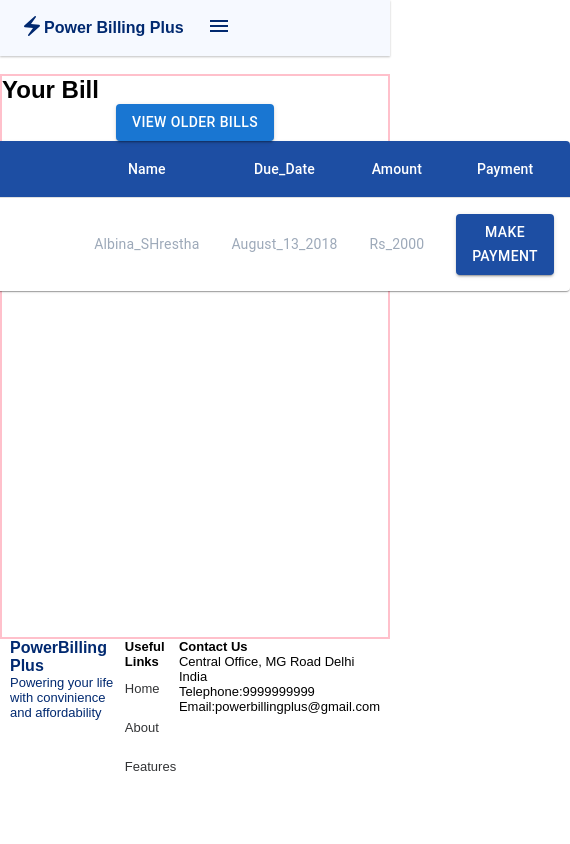
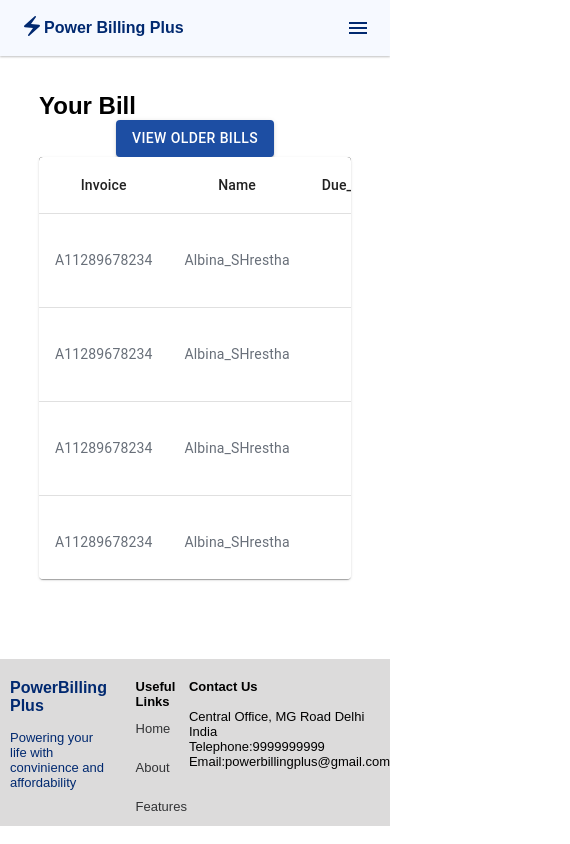
Before and after one commit to kajaljha9/Power-Billing-Plus, a React (Vite) app: page /viewbill in a window 390 px wide. Shown: the whole page, 570 px wide, since content can reach past the window. Built offline with nearby package versions, Linux system fonts and the light colour scheme.

Commit message:
updated file

```diff
--- a/src/components/user/Footer.css
+++ b/src/components/user/Footer.css
@@ -15,7 +15,6 @@
   bottom: 0;
   right: 0; */
 
-
 /* text-align: center;
   height: 8rem;
   background-color: #f6f9ff;
@@ -23,7 +22,6 @@
   flex-wrap: wrap;
   justify-content: center;
   align-items: center;*/
-
 
 /* }  */
 /*
@@ -70,31 +68,47 @@ p {
   width: 100%;
 } */
 
+.f1 {
+  /* border: 2px solid red; */
+  margin-left: 10px;
+  color: #012970;
+  width: 60%;
+  font-size: small;
+}
 
-.Footer{
-  margin: auto;
-  /* background-color: lightgrey; */
+.f2 {
+  /* border: 2px solid green; */
+  display: flex;
+  flex-direction: column;
+  /* justify-content: center; */
+  font-size: small;
+}
+
+#f2b{
+  /* border:2px solid pink; */
+  width:30%;
+  margin:auto;
+}
+
+/* .f3 {
+  border: 2px solid blue;
+} */
+
+.footer {
   display: flex;
   flex-direction: row;
+  /* margin: auto; */
   bottom: 0;
+  background-color: rgb(220, 219, 219);
+  padding-top: 20px;
+  border: 1px;
+  box-shadow: 5px;
+  margin-top: 10px;
+  font-size: small;
 }
 
-.f1{
-  margin-left: 10px;
-  color: #012970;
-  width: 45%;
-  font-size: small;
-
-}
-
-.f2{
+/* ul{
 display: flex;
-  justify-content: flex-end;
-  margin-right: 10px;
-  font-size: small;
-
-}
-
-.f4{
-  font-size: small;
-}
+flex-direction: column;
+justify-content: center;
+} */
--- a/src/components/user/Footer.jsx
+++ b/src/components/user/Footer.jsx
@@ -2,19 +2,18 @@ import { Grid } from "@mui/material";
 import "./Footer.css";
 import { Outlet, Link } from "react-router-dom";
 
-
 function Footer() {
   return (
-    <Grid container >
-
-    <div className="Footer">
+    <Grid container>
+      <div className="footer">
         <div className="f1">
           <h3>PowerBilling Plus</h3>
+          <br />
           <p>Powering your life with convinience and affordability</p>
         </div>
 
         <div className="f2">
-        <div className="f3">
+        <div id="f2b">
         <h4>Useful Links</h4>
           <nav>
             <ul>
@@ -37,13 +36,16 @@ function Footer() {
           </nav>
           <Outlet />
         </div>
-        <div className="f4">
+
+        </div>
+
+        <div className="f3">
           <h4>Contact Us</h4>
+          <br />
           <p>Central Office, MG Road Delhi</p>
           <p>India</p>
           <p>Telephone:9999999999</p>
           <p>Email:powerbillingplus@gmail.com</p>
-        </div>
         </div>
       </div>
     </Grid>
--- a/src/components/user/Header.css
+++ b/src/components/user/Header.css
@@ -1,88 +1,3 @@
-/* *{
-  margin:0%;
-  padding:0%;
-}
-
-.header {
-  border:2px solid black;
-  position: sticky;
-  top: 0;
-  background-color: #f6f9ff;
-  height: 3.5rem;
-  width: 100%;
-  color: #012970;
-  box-shadow: 0px 1px 2px rgba(0, 0, 0, 0.25);
-  display: flex;
-  justify-content: space-between;
-}
-
-
-
-ul {
-  list-style-type: none;
-}
-
-.icon {
-  margin-left: 5px;
-}
-.icon-name {
-  border:2px solid black;
-  display: flex;
-  align-items: center;
-}
-
-.navbar a {
-  text-decoration: none;
-  color: #012970;
-  margin-right: 5px;
-  padding: 0 30px;
-}
-
-.navbar li {
-  padding-top: 1%;
-  display: inline-block;
-}
-.navbar > nav> ul{
-  display: flex;
-} */
-
-/* .phonenav{
-  display:none !important;
-} */
-
-/* /* @media  (max-width: 767px) {
-  .navbar{
-    display: none;
-  } */
-
-/* .phonenav {
-    border: 2px solid rgb(215, 53, 53) !important;
-    display:block !important;
-    position:fixed;
-    right: 10%;
-    top: 10%;
-    transform: translateX(20%);
-  }
-
-  .phonenav link{
-    color:#012970;
-  }
-
-
-@media (max-width:767px){
-  .navbar{
-    display: inline-block;
-    border:2px solid green;
-    background-color:#f6f9ff;
-
-  }
-  .header{
-    width:100%;
-  }
-} */
-
-/* ---------------------------------newcss------------------------------------ */
-
 * {
   margin: 0;
   padding: 0;
@@ -163,14 +78,13 @@ h3{
 .navbar a {
   text-decoration: none;
   color: #012970;
-  /* margin-right: 20px; */
   padding: 0 10px;
 }
 
 /* Mobile menu toggle */
 .menu-toggle {
-  display: none;
-  cursor: pointer;
+
+  display: none !important;
 }
 
 /* Responsive styling */
@@ -180,15 +94,16 @@ h3{
   }
 
   .menu-toggle {
-    display: block; /* Show the menu toggle button on small screens */
+    display:flex !important; /* Show the menu toggle button on small screens */
+    /* border:2px solid red; */
   }
 
   .navbar.open {
     display: block; /* Show the navbar when the menu is open */
     position: absolute;
     top: 3.5rem;
-    left: 0;
-    width: 100%;
+    right: 0;
+    width: 40%;
     background-color: #f6f9ff;
     box-shadow: 0px 1px 2px rgba(0, 0, 0, 0.25);
   }
@@ -199,6 +114,6 @@ h3{
   }
 
   .navbar.open li {
-    padding: 1rem 0;
+    padding: 0.5rem 0;
   }
 }
--- a/src/components/user/Header.jsx
+++ b/src/components/user/Header.jsx
@@ -1,225 +1,3 @@
-// // import {
-// //   AppBar,
-// //   Box,
-// //   Button,
-// //   CssBaseline,
-// //   Divider,
-// //   Drawer,
-// //   IconButton,
-// //   List,
-// //   ListItem,
-// //   ListItemButton,
-// //   ListItemText,
-// //   Toolbar,
-// //   Typography
-// // } from "@mui/material";
-// // import PropTypes from "prop-types";
-// // import React from "react";
-// // import MenuIcon from "@mui/icons-material/Menu";
-// import "./Header.css";
-// import ElectricBoltIcon from "@mui/icons-material/ElectricBolt";
-
-// // import { useState } from "react";
-// import { useNavigate } from "react-router-dom";
-// import { Outlet, Link } from "react-router-dom";
-
-// const Header = () => {
-//   const navigate = useNavigate();
-
-//   // const drawerWidth = 240;
-//   // const navItems = ["Home", "About", "Contact"];
-
-//   // return function DrawerAppBar(props) {
-//   //   const { window } = props;
-//   //   const [mobileOpen, setMobileOpen] = React.useState(false);
-
-//   //   const handleDrawerToggle = () => {
-//   //     setMobileOpen((prevState) => !prevState);
-//   //   };
-
-//   //   const drawer = (
-//   //     <Box onClick={handleDrawerToggle} sx={{ textAlign: "center" }}>
-//   //       <Typography variant="h6" sx={{ my: 2 }}>
-//   //         MUI
-//   //       </Typography>
-//   //       <Divider />
-//   //       <List>
-//   //         {navItems.map((item) => (
-//   //           <ListItem key={item} disablePadding>
-//   //             <ListItemButton sx={{ textAlign: "center" }}>
-//   //               <ListItemText primary={item} />
-//   //             </ListItemButton>
-//   //           </ListItem>
-//   //         ))}
-//   //       </List>
-//   //     </Box>
-//   //   );
-//   //   DrawerAppBar.propTypes = {
-//   //     window: PropTypes.func
-//   //   };
-
-//   //   const container =
-//   //     window !== undefined ? () => window().do cument.body : undefined;
-
-//   return(
-
-//     {console.log("hello")}
-//       <div className="header">
-//         <div onClick={() => navigate("/")} className="icon-name">
-//           <div className="icon">
-//             <ElectricBoltIcon />
-//           </div>
-
-//           <div className="name">
-//             <h3>Power Billing Plus</h3>
-//           </div>
-//         </div>
-//         <div className="navbar">
-//           <nav>
-//             <ul>
-//               <li>
-//                 <Link className="link" to="/">
-//                   Home
-//                 </Link>
-//               </li>
-//               <li>
-//                 <Link className="link" to="/">
-//                   About
-//                 </Link>
-//               </li>
-//               <li>
-//                 <Link className="link" to="/">
-//                   Features
-//                 </Link>
-//               </li>
-//               <li>
-//                 <Link className="link" to="/profile">
-//                   Profile
-//                 </Link>
-//               </li>
-//               <li>
-//                 <Link className="link" to="/viewbill">
-//                   View Bill
-//                 </Link>
-//               </li>
-//               <li>
-//                 <Link className="link" to="/signup">
-//                   Sign up
-//                 </Link>
-//               </li>
-//               <li>
-//                 <Link className="link" to="/login">
-//                   Login
-//                 </Link>
-//               </li>
-//             </ul>
-//           </nav>
-//         </div>
-
-//         {/* <nav className={click ? "phonenav" : ""}>
-//           <ul>
-//             <li>
-//               <Link className="link" to="/">
-//                 Home
-//               </Link>
-//             </li>
-//             <li>
-//               <Link className="link" to="/">
-//                 About
-//               </Link>
-//             </li>
-//             <li>
-//               <Link className="link" to="/">
-//                 Features
-//               </Link>
-//             </li>
-//             <li>
-//               <Link className="link" to="/profile">
-//                 Profile
-//               </Link>
-//             </li>
-//             <li>
-//               <Link className="link" to="/viewbill">
-//                 View Bill
-//               </Link>
-//             </li>
-//             <li>
-//               <Link className="link" to="/signup">
-//                 Sign up
-//               </Link>
-//             </li>
-//             <li>
-//               <Link className="link" to="/login">
-//                 Login
-//               </Link>
-//             </li>
-//           </ul>
-//           <MenuIcon onClick={handleClick} />
-//         </nav> */}
-
-//   {/* ---------------------------------------<bar>---------------------------------------------------- */}
-//         {/* <div className="mobilenav">
-//           <Box sx={{ display: "flex" }}>
-//             <CssBaseline />
-//             <AppBar component="nav">
-//               <Toolbar>
-//                 <IconButton
-//                   color="inherit"
-//                   aria-label="open drawer"
-//                   edge="start"
-//                   onClick={handleDrawerToggle}
-//                   sx={{ mr: 2, display: { sm: "none" } }}
-//                 >
-//                   <MenuIcon />
-//                 </IconButton>
-//                 <Typography
-//                   variant="h6"
-//                   component="div"
-//                   sx={{ flexGrow: 1, display: { xs: "none", sm: "block" } }}
-//                 >
-//                   MUI
-//                 </Typography>
-//                 <Box sx={{ display: { xs: "none", sm: "block" } }}>
-//                   {navItems.map((item) => (
-//                     <Button key={item} sx={{ color: "#fff" }}>
-//                       {item}
-//                     </Button>
-//                   ))}
-//                 </Box>
-//               </Toolbar>
-//             </AppBar>
-//             <nav>
-//               <Drawer
-//                 container={container}
-//                 variant="temporary"
-//                 open={mobileOpen}
-//                 onClose={handleDrawerToggle}
-//                 ModalProps={{
-//                   keepMounted: true // Better open performance on mobile.
-//                 }}
-//                 sx={{
-//                   display: { xs: "block", sm: "none" },
-//                   "& .MuiDrawer-paper": {
-//                     boxSizing: "border-box",
-//                     width: drawerWidth
-//                   }
-//                 }}
-//               >
-//                 {drawer}
-//               </Drawer>
-//             </nav>
-//             <Box component="main" sx={{ p: 3 }}>
-//               <Toolbar />
-//             </Box>
-//           </Box>
-//         </div> */}
-//         <Outlet />
-//       </div>;
-//   )
-//     };
-
-// export default Header;
-
 import { useState } from "react";
 import { useNavigate } from "react-router-dom";
 import { Outlet, Link } from "react-router-dom";
@@ -248,7 +26,7 @@ const Header = () => {
             <h3>Power Billing Plus</h3>
           </div>
         </div>
-        <Grid sx={{justifyContent:'flex-end'}} className="menu-toggle" onClick={toggleMenu}>
+        <Grid sx={{display:"flex", justifyContent:"flex-end"}} className="menu-toggle" onClick={toggleMenu}>
           {menuOpen ? <CloseIcon  /> : <MenuIcon />}
         </Grid>
         <div className={`navbar ${menuOpen ? "open" : ""}`}>
--- a/src/components/user/OldBills.jsx
+++ b/src/components/user/OldBills.jsx
@@ -44,6 +44,24 @@ const rows = [
     <Button variant="contained" color="success">
       Paid
     </Button>
+  ),
+  createData(
+    "A11289678234",
+    "Albina_SHrestha",
+    "July_13_2018",
+    "Rs_2000",
+    <Button variant="contained" color="success">
+      Paid
+    </Button>
+  ),
+  createData(
+    "A11289678234",
+    "Albina_SHrestha",
+    "July_13_2018",
+    "Rs_2000",
+    <Button variant="contained" color="success">
+      Paid
+    </Button>
   )
 ];
 
@@ -51,12 +69,16 @@ const OldBills = () => {
   return (
     <>
       <Header />
-      <br/>
+      <br />
+      <br />
+      <br />
       <div className="OldBills">
-        <div className="head">
-          <h3>Your Old Bills</h3>
+        <div className="oldhead">
+          <div id="oldhead1">
+            <h2>Your Old Bills</h2>
+          </div>
         </div>
-        <br/>
+        <br />
 
         <div className="table2">
           <TableContainer component={Paper}>
--- a/src/components/user/ViewBill.css
+++ b/src/components/user/ViewBill.css
@@ -4,12 +4,13 @@
 }
 
 .ViewBill {
-  border: 2px solid pink;
+  /* border: 2px solid pink; */
   display: flex;
   flex-direction: column;
-  /* justify-content: center; */
   align-items: center;
-  height: 67vh;
+  height: 66vh;
+  width:80vw;
+  margin:auto;
 }
 
 .vob {
@@ -34,22 +35,21 @@
   width: fit-content;
 }
 
-.billtable {
-  width: fit-content;
+.billtable, .billtable1 {
+  /* border:2px solid green; */
+  height:50vh;
 }
 
-.rowname {
-  background-color: #1d4ea3;
+
+
+/* .css-1ndpvdd-MuiTableCell-root {
+  color: #fff !important;
+} */
+
+.css-1yhpg23-MuiTableCell-root {
+  color: #686f79 !important;
 }
 
-.css-1ndpvdd-MuiTableCell-root {
-  color: #fff !important;
-}
-
-.css-1yhpg23-MuiTableCell-root {
-  color: #9da9b9 !important;
-}
-
-.btn2 {
+.btn2 , .viewbtn{
   background-color: #1d4ea3 !important;
 }
--- a/src/components/user/ViewBill.jsx
+++ b/src/components/user/ViewBill.jsx
@@ -13,20 +13,16 @@ import {
 import Header from "./Header";
 import Footer from "./Footer";
 
-function createData(Invoice, Name, Due_Date, Amount, Payment) {
-  return { Invoice, Name, Due_Date, Amount, Payment };
+function createData(Invoice, Name, DueDate, Amount) {
+  return { Invoice, Name, DueDate, Amount };
 }
 
 const rows = [
-  createData(
-    "A11289678234",
-    "Albina_SHrestha",
-    "August_13_2018",
-    "Rs_2000",
-    <Button className="btn2" variant="contained">
-      Make Payment
-    </Button>
-  )
+  createData("A11289678234", "Albina_SHrestha", "August_13_2018", "Rs_2000"),
+  createData("A11289678234", "Albina_SHrestha", "August_13_2018", "Rs_2000"),
+  createData("A11289678234", "Albina_SHrestha", "August_13_2018", "Rs_2000"),
+  createData("A11289678234", "Albina_SHrestha", "August_13_2018", "Rs_2000"),
+  createData("A11289678234", "Albina_SHrestha", "August_13_2018", "Rs_2000")
 ];
 
 const ViewBill = () => {
@@ -35,13 +31,15 @@ const ViewBill = () => {
     <>
       <Header />
       <br />
+      <br />
       <div className="ViewBill">
         <div className="billhead">
           <h2>Your Bill</h2>
         </div>
 
         <div className="vob">
-          <Button className="viewbtn"
+          <Button
+            className="viewbtn"
             variant="contained"
             sx={{ justifyContent: "flex-end " }}
             onClick={() => navigate("/oldbills")}
@@ -51,10 +49,10 @@ const ViewBill = () => {
         </div>
 
         <div className="billtable">
-          <TableContainer component={Paper}>
-            <Table sx={{ minWidth: 750 }} aria-label="simple table">
-              <TableHead>
-                <TableRow className="rowname">
+          <TableContainer component={Paper} className="billtable1">
+            <Table stickyHeader  aria-label="simple table">
+              <TableHead stickyHeader style={{backgroundColor: "black"  }}>
+                <TableRow className="rowname" >
                   <TableCell className="r1" align="center">
                     Invoice
                   </TableCell>
@@ -88,7 +86,9 @@ const ViewBill = () => {
                       align="center"
                       onClick={() => navigate("/payment")}
                     >
-                      {row.Payment}
+                      <Button className="btn2" variant="contained">
+                        Make Payment
+                      </Button>
                     </TableCell>
                   </TableRow>
                 ))}
```
Also changed, not shown: src/components/AllRoutes/AllRoutes.jsx (+7 -7 lines), src/components/user/LandingPage.css (+14 -1 lines), src/components/user/OldBills.css (+10 -13 lines). Lines whose indentation alone changed are shown as unchanged.
